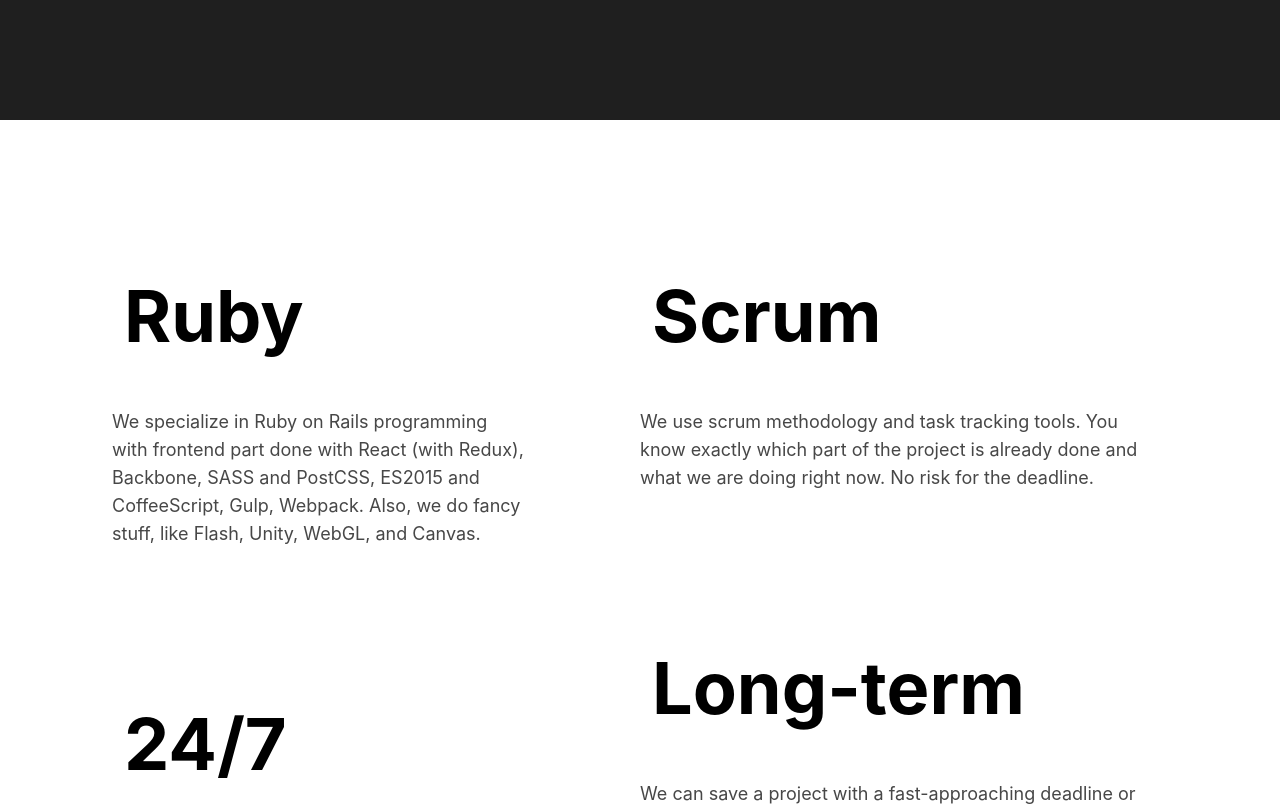
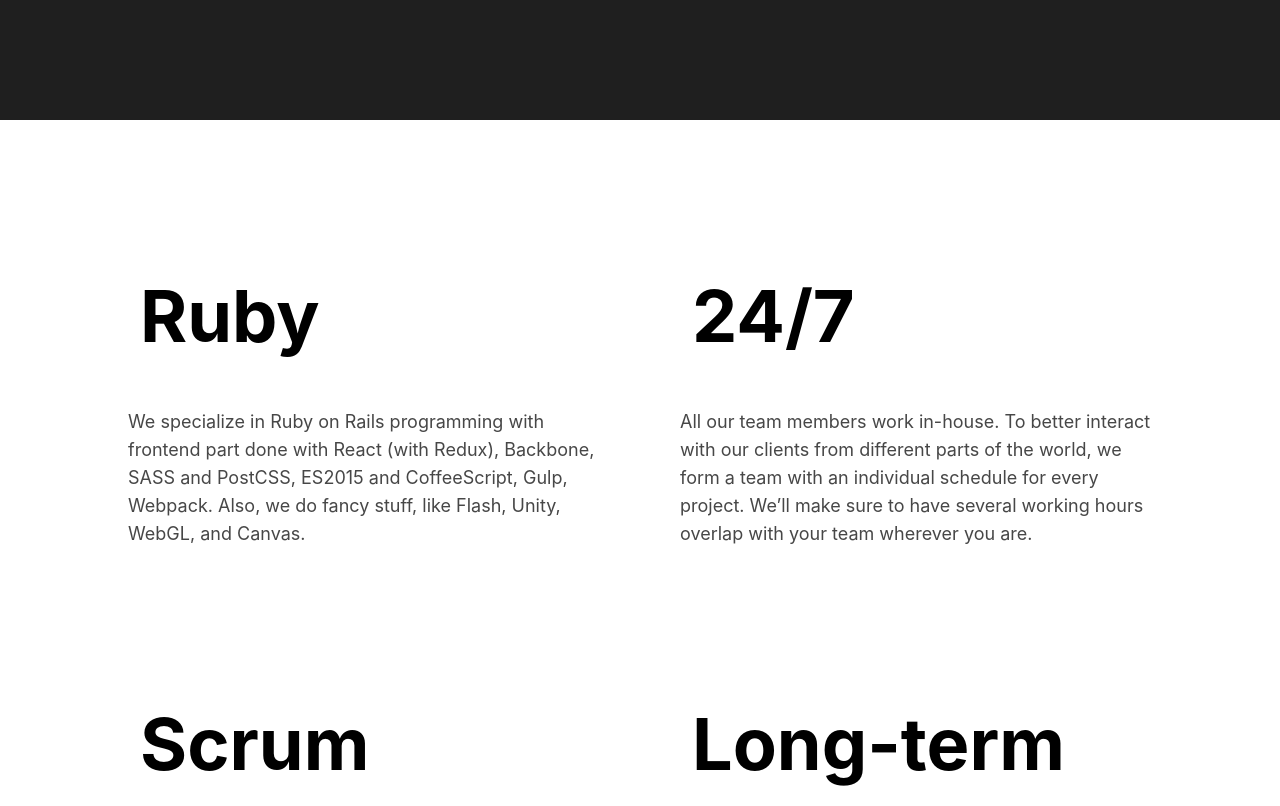
Before and after one commit to Magic-Front/company-site, a React (Create React App) app: page / in a window 1280 px wide. Shown: the part 1480-2286 px from the top of the page. Built offline with nearby package versions, Linux system fonts and the light colour scheme.

Commit message:
[Delete] Data.js

```diff
--- /dev/null
+++ b/src/components/BlogComponent.js
@@ -0,0 +1,14 @@
+import React from 'react'
+
+export default function BlogComponent({}) {
+	return (
+		<div className="pt-40" data-aos="fade-up" data-aos-duration="3000" key={i} >
+		<div className="px-3 text-5xl md:text-7xl lg:text-7xl font-bold text-black">
+			{topic.subTitle}
+		</div>
+		<div className="text-lg pt-14">
+			{topic.content}
+		</div>
+		</div>
+	)
+}
--- a/src/components/SectionComponent.js
+++ b/src/components/SectionComponent.js
@@ -10,7 +10,7 @@
       {...props}
       className={`w-full flex justify-center items-center ${_background}`}
     >
-      <div className="container mx-auto px-6 sm:px-10 md:px-14 lg:px-28 xl:px-32">
+      <div className="container mx-auto px-6 sm:px-10 md:px-28 lg:px-32 xl:px-52">
         {children}
       </div>
     </div>
--- a/src/pages/home/AboutSection.js
+++ b/src/pages/home/AboutSection.js
@@ -1,9 +1,29 @@
 import SectionComponent from 'components/SectionComponent'
 import React from 'react'
-import Data from './Data'
 
-const topics = Data.about.topics
-const text = Data.about.title.text
+const textList = [
+  {
+    subTitle: 'Ruby',
+    content:
+      'We specialize in Ruby on Rails programming with frontend part done with React (with Redux), Backbone, SASS and PostCSS, ES2015 and СoffeeScript, Gulp, Webpack. Also, we do fancy stuff, like Flash, Unity, WebGL, and Canvas.',
+  },
+  {
+    subTitle: '24/7',
+    content:
+      'All our team members work in-house. To better interact with our clients from different parts of the world, we form a team with an individual schedule for every project. We’ll make sure to have several working hours overlap with your team wherever you are.',
+  },
+  {
+    subTitle: 'Scrum',
+    content:
+      'We use scrum methodology and task tracking tools. You know exactly which part of the project is already done and what we are doing right now. No risk for the deadline.',
+  },
+  {
+    subTitle: 'Long-term',
+    content:
+      'We can save a project with a fast-approaching deadline or develop a project from scratch. Majority of our clients have worked with us for many years.  90% of our clients choose to work with us again, for 75% of them we have done 5 or more projects.',
+  },
+]
+const text = 'Founded in 2021, Impactful Capital helps entrepreneurs launch projects that have a positive impact on people and planet.'
 
 export default function AboutSection() {
   return (
@@ -24,11 +44,8 @@
         </div>
       </SectionComponent>
       <SectionComponent _background="bg-white h-full">
-        <div className="grid grid-cols-1 lg:grid-cols-2 xl:grid-cols-2 xl:gap-28 mb-36">
-          <div className="lg:pr-28 xl:pr-28">
-            {topics?.textList
-              ?.slice(0, topics?.textList?.length / 2)
-              .map((topic, i) => {
+        <div className="grid grid-cols-1 lg:grid-cols-2 xl:grid-cols-2 gap-x-20 mb-36">
+            {textList.map((topic, i) => {
                 return (
                   <div
                     className="pt-40"
@@ -36,37 +53,15 @@
                     data-aos-duration="3000"
                     key={i}
                   >
-                    <div className={topics.topicClass.subClass}>
+                    <div className='px-3 text-5xl md:text-7xl lg:text-7xl font-bold text-black'>
                       {topic.subTitle}
                     </div>
-                    <div className={topics.topicClass.contentClass}>
+                    <div className='text-lg pt-14'>
                       {topic.content}
                     </div>
                   </div>
                 )
               })}
-          </div>
-          <div>
-            {topics?.textList
-              ?.slice(topics?.textList?.length / 2, topics?.textList?.length)
-              .map((topic, i) => {
-                return (
-                  <div
-                    className="pt-40"
-                    data-aos="fade-up"
-                    data-aos-duration="3000"
-                    key={i}
-                  >
-                    <div className={topics.topicClass.subClass}>
-                      {topic.subTitle}
-                    </div>
-                    <div className={topics.topicClass.contentClass}>
-                      {topic.content}
-                    </div>
-                  </div>
-                )
-              })}
-          </div>
         </div>
       </SectionComponent>
     </>
--- a/src/pages/home/Data.js
+++ /dev/null
@@ -1,95 +0,0 @@
-const about = {
-  title: {
-    text:
-      'Founded in 2021, Impactful Capital helps entrepreneurs launch projects that have a positive impact on people and planet.',
-    titleClass: 'pr-12 text-white',
-  },
-  topics: {
-    textList: [
-      {
-        subTitle: 'Ruby',
-        content:
-          'We specialize in Ruby on Rails programming with frontend part done with React (with Redux), Backbone, SASS and PostCSS, ES2015 and СoffeeScript, Gulp, Webpack. Also, we do fancy stuff, like Flash, Unity, WebGL, and Canvas.',
-      },
-      {
-        subTitle: '24/7',
-        content:
-          'All our team members work in-house. To better interact with our clients from different parts of the world, we form a team with an individual schedule for every project. We’ll make sure to have several working hours overlap with your team wherever you are.',
-      },
-      {
-        subTitle: 'Scrum',
-        content:
-          'We use scrum methodology and task tracking tools. You know exactly which part of the project is already done and what we are doing right now. No risk for the deadline.',
-      },
-      {
-        subTitle: 'Long-term',
-        content:
-          'We can save a project with a fast-approaching deadline or develop a project from scratch. Majority of our clients have worked with us for many years.  90% of our clients choose to work with us again, for 75% of them we have done 5 or more projects.',
-      },
-    ],
-    topicClass: {
-      subClass: 'px-3 text-5xl md:text-7xl lg:text-7xl font-bold text-black',
-      contentClass: 'text-lg pt-14',
-    },
-  },
-}
-const project = {
-  title: {
-    text: 'Projects',
-    textClass:
-      'mb-8 text-5xl sm:text-8xl md:text-10xl lg:text-11xl xl:text-12xl font-extrabold text-center text-title',
-  },
-  images: {
-    imgList: [
-      {
-        name: '',
-        url: 'https://snp.agency/frassets/images/cusp-cover-retina.b1b772.jpg',
-      },
-      {
-        name: '',
-        url: 'https://snp.agency/frassets/images/walters_bg_x1.2334ca.jpg',
-      },
-    ],
-    imgClss:
-      'w-full transition duration-300 ease-in transform hover:scale-95 hover:cursor-pointer',
-  },
-  subList: [
-    {
-      name: 'CUOP',
-      target: '',
-    },
-    {
-      name: 'Walters Homes',
-      target: '',
-    },
-    {
-      name: 'WE+AR TRBL',
-      target: '',
-    },
-    {
-      name: 'Makespace',
-      target: '',
-    },
-    {
-      name: 'COIN.MOM',
-      target: '',
-    },
-    {
-      name: 'Advantics',
-      target: '',
-    },
-    {
-      name: 'Neebomonitor',
-      target: '',
-    },
-    {
-      name: 'Doslovno',
-      target: '',
-    },
-  ],
-}
-const Data = {
-  about: about,
-  project: project,
-}
-export default Data
--- a/src/pages/home/ProjectSection.js
+++ b/src/pages/home/ProjectSection.js
@@ -1,28 +1,73 @@
 import React from 'react'
 import ProjectComponent from 'components/ProjectComponent'
 import SectionComponent from 'components/SectionComponent'
-import Data from './Data'
 
+const imgList = [
+  {
+    name: '',
+    url: 'https://snp.agency/frassets/images/cusp-cover-retina.b1b772.jpg',
+  },
+  {
+    name: '',
+    url: 'https://snp.agency/frassets/images/walters_bg_x1.2334ca.jpg',
+  },
+]
+const subList = [
+  {
+    name: 'CUOP',
+    target: '',
+  },
+  {
+    name: 'Walters Homes',
+    target: '',
+  },
+  {
+    name: 'WE+AR TRBL',
+    target: '',
+  },
+  {
+    name: 'Makespace',
+    target: '',
+  },
+  {
+    name: 'COIN.MOM',
+    target: '',
+  },
+  {
+    name: 'Advantics',
+    target: '',
+  },
+  {
+    name: 'Neebomonitor',
+    target: '',
+  },
+  {
+    name: 'Doslovno',
+    target: '',
+  },
+]
 export default function ProjectSection() {
   return (
     <div>
       <SectionComponent>
-        <div className={Data.project.title.textClass}>
-          {Data.project.title.text}
+        <div className="mb-8 text-5xl sm:text-8xl md:text-10xl lg:text-11xl xl:text-12xl font-extrabold text-center text-title">
+          Projects
         </div>
       </SectionComponent>
       <div className="relative">
         <div className="absolute right-5 top-16 text-side lg:text-xl xl:text-2xl">
-          {Data.project.subList.map((item, i) => {
+          {subList.map((item, i) => {
             return <div key={i}>{item.name}</div>
           })}
         </div>
-        {Data.project.images.imgList.map((imgItem, index) => {
+        {imgList.map((imgItem, index) => {
           return (
             <div key={index}>
               <SectionComponent>
                 <ProjectComponent
-                  imgClss={Data.project.images.imgClss}
+                  imgClss={
+                    'w-full transition duration-300 ease-in transform hover:scale-95 hover:cursor-pointer'
+                  }
                   imgUrl={imgItem.url}
                 />
               </SectionComponent>
```
